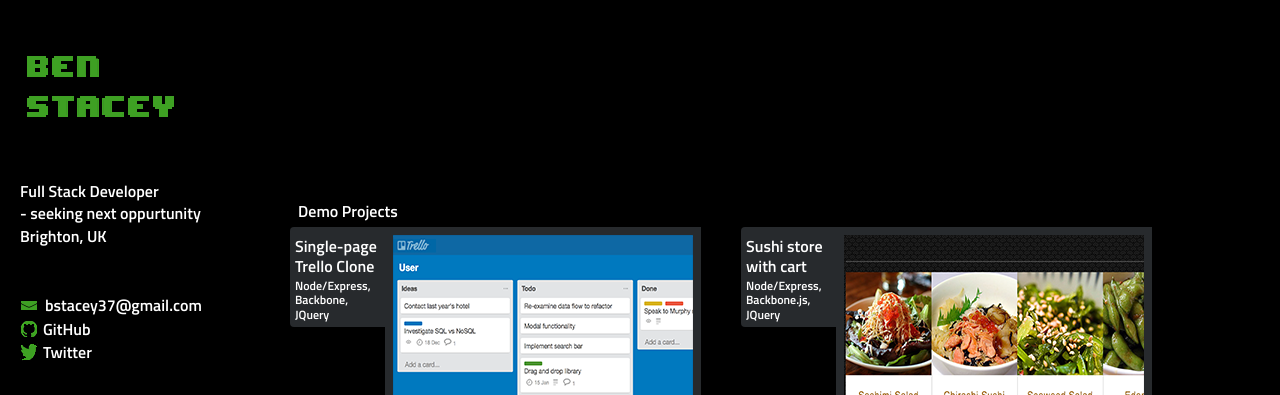
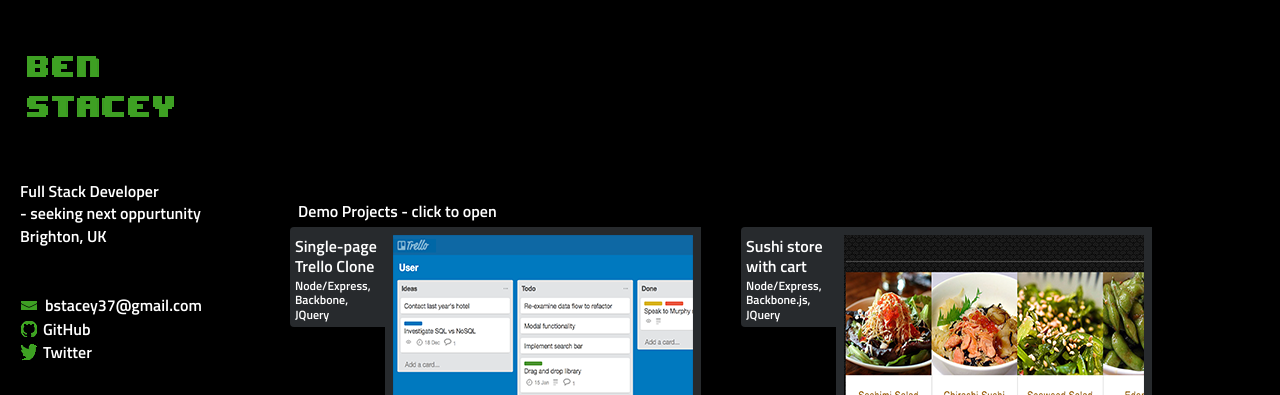
Before and after one commit to SpiderMasterMind/spidermastermind.github.io, a Jekyll site: the page built from index.md, in a window 1280 px wide. Shown: the top 395 px of the page. Built offline with Jekyll 4.4.1, drawn with Linux system fonts in a browser that asks for light colours; nearby versions of some CDN libraries.

Commit message:
iphone screen adjustment

```diff
--- a/_includes/head.html
+++ b/_includes/head.html
@@ -1,7 +1,7 @@
 <head>
 	<meta charset="utf-8">
 	<meta http-equiv="x-ua-compatible" content="ie=edge">
-	<meta name="viewport" content="width=device-width, initial-scale=1">
+	<meta name="viewport" content="initial-scale=1">
 
 	<title>{% if page.title %}{{ page.title }}{% else %}{{ site.title }}{% endif %}</title>
 	<link rel="stylesheet" href="/css/base.css">
--- a/_layouts/default.html
+++ b/_layouts/default.html
@@ -8,7 +8,7 @@
 	<main>
 		<nav>
 			<ul>
-				<li><a href="#">Demo Projects</a></li>
+				<li><a href="#">Demo Projects - click to open</a></li>
 			</ul>
 		</nav>
 		<div id="content">
--- a/_sass/_styles.scss
+++ b/_sass/_styles.scss
@@ -219,7 +219,7 @@
 
 }
 
-@media (max-width: 470px) {
+@media (max-width: 740px) {
 	.app-desc {
 		width: auto;
 		border-top-right-radius: 3px;
```
Also changed, not shown: 1 other file.
